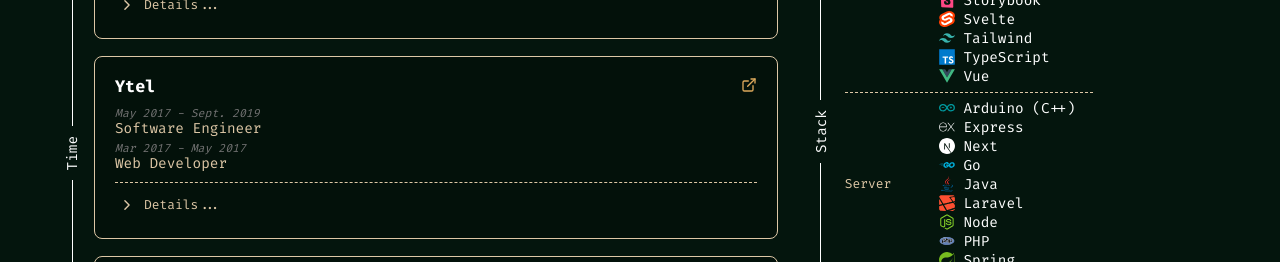
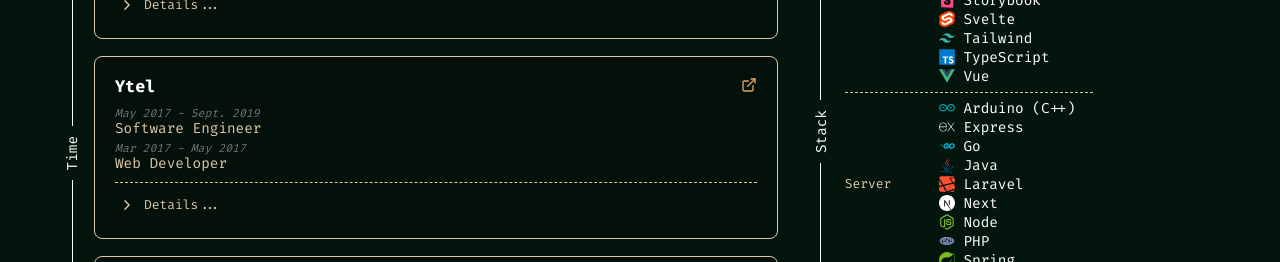
Before and after one commit to tsturtz/taylorsturtz-dot-com-v3, a SvelteKit app: page / in a window 1280 px wide. Shown: the part 3000-3262 px from the top of the page. Built offline with nearby package versions, Linux system fonts and the light colour scheme; a web font is replaced by a local one.

Commit message:
v. minor update to skill order

```diff
--- a/src/routes/+page.svelte
+++ b/src/routes/+page.svelte
@@ -1052,9 +1052,6 @@
                 <td style="color: white; display: flex; align-items: center;"><ExpressIcon --size="16px" />&nbsp;Express</td>
               </tr>
               <tr>
-                <td style="color: white; display: flex; align-items: center;"><NextIcon --size="16px" />&nbsp;Next</td>
-              </tr>
-              <tr>
                 <td style="color: white; display: flex; align-items: center;"><GoIcon --size="16px" />&nbsp;Go</td>
               </tr>
               <tr>
@@ -1062,6 +1059,9 @@
               </tr>
               <tr>
                 <td style="color: white; display: flex; align-items: center;"><LaravelIcon --size="16px" />&nbsp;Laravel</td>
+              </tr>
+              <tr>
+                <td style="color: white; display: flex; align-items: center;"><NextIcon --size="16px" />&nbsp;Next</td>
               </tr>
               <tr>
                 <td style="color: white; display: flex; align-items: center;"><NodeIcon --size="16px" />&nbsp;Node</td>
```
